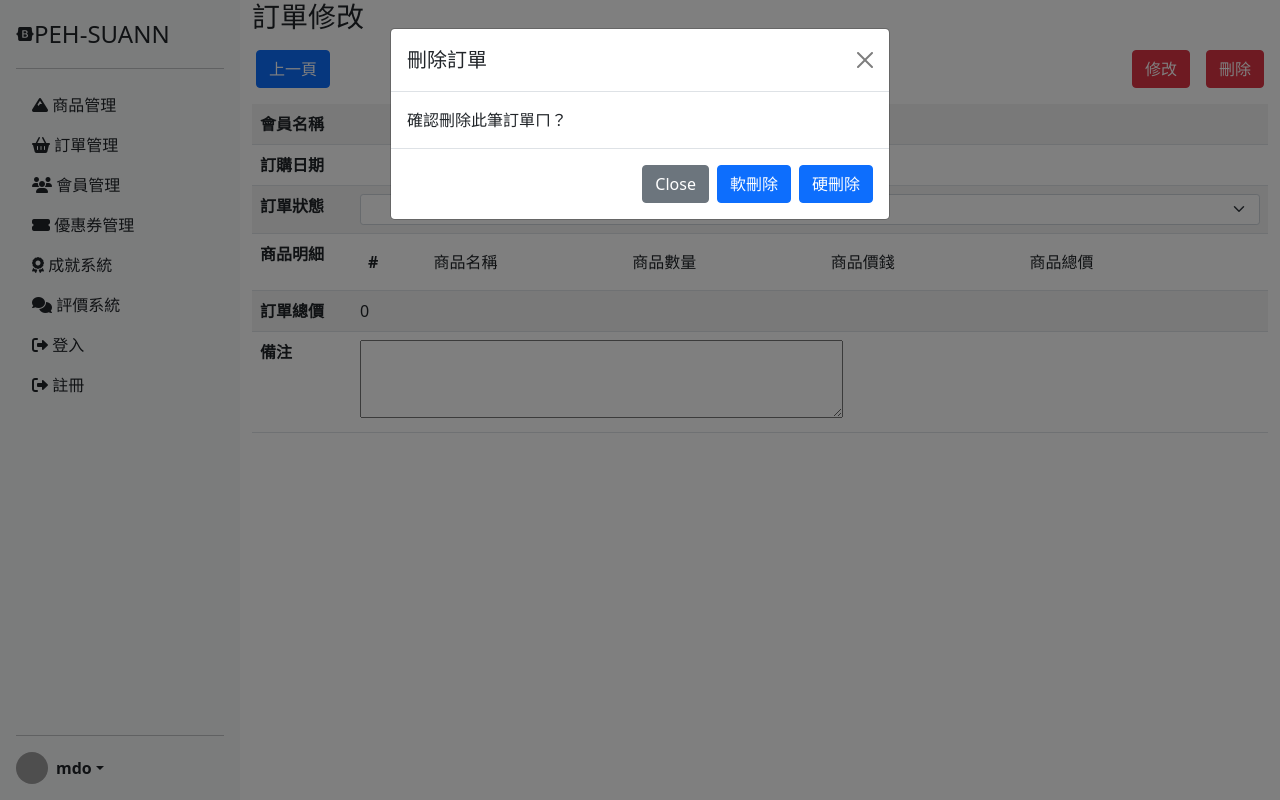
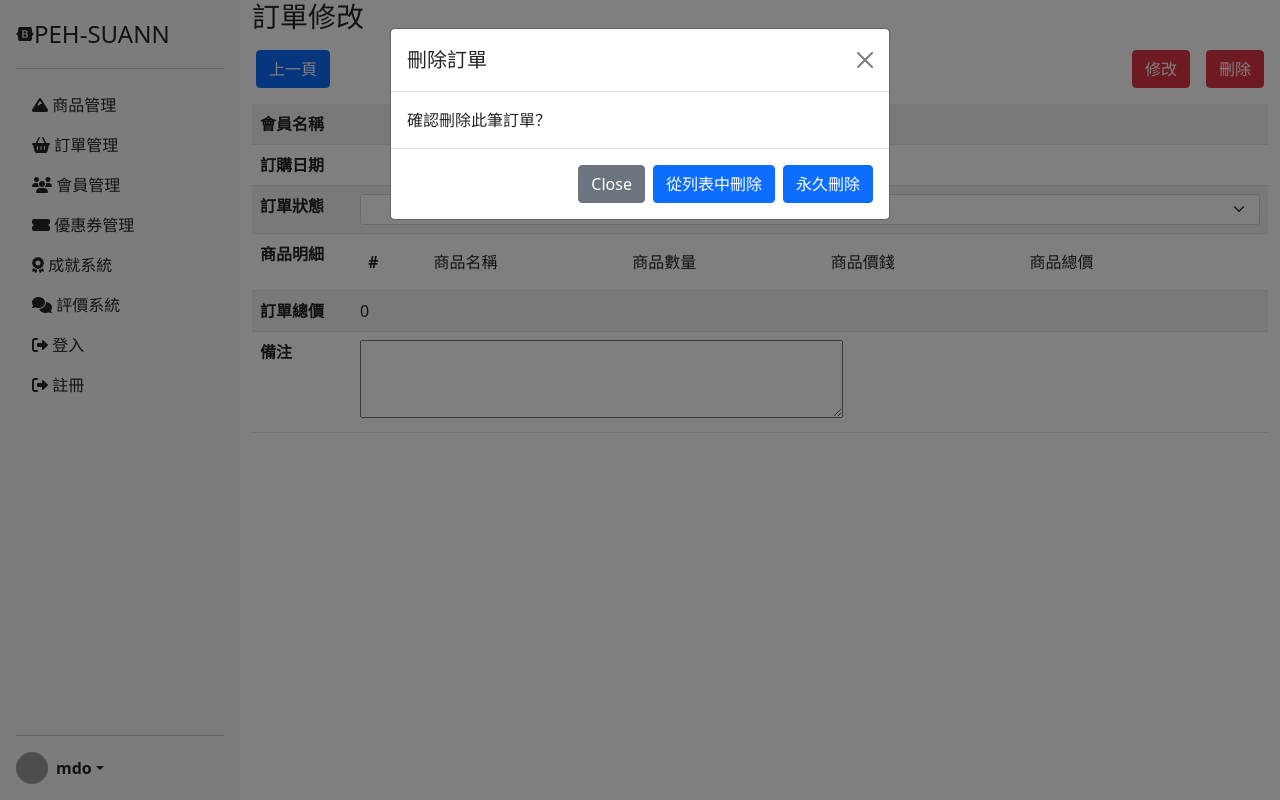
Before and after one commit to peh-suann/midterm_, a PHP site: page /order_edit.php?sid=1 in a window 1280 px wide, after a click on "刪除". Run offline with PHP 8.4, Linux system fonts and the light colour scheme; data that the repository does not hold is empty; grey boxes are pictures that could not be loaded.

Commit message:
Update order_edit.php

```diff
--- a/order_edit.php
+++ b/order_edit.php
@@ -81,15 +81,15 @@
                         <button type="button" class="btn-close" data-bs-dismiss="modal" aria-label="Close"></button>
                     </div>
                     <div class="modal-body">
-                        確認刪除此筆訂單ㄇ？
+                        確認刪除此筆訂單？
                     </div>
                     <div class="modal-footer">
                         <button type="button" class="btn btn-secondary" data-bs-dismiss="modal">Close</button>
                         <a href="javascript: fake_delete_it(<?= $current_sid ?>)">
-                            <button type="button" class="btn btn-primary">軟刪除</button>
+                            <button type="button" class="btn btn-primary">從列表中刪除</button>
                         </a>
                         <a href="javascript: delete_it(<?= $current_sid ?>)">
-                            <button type="button" class="btn btn-primary">硬刪除</button>
+                            <button type="button" class="btn btn-primary">永久刪除</button>
                         </a>
                     </div>
                 </div>
@@ -176,13 +176,12 @@
                                                         確認刪除此項商品？
                                                     </div>
                                                     <div class="modal-footer">
-                                                        <?= $same_order_sid_rows[$i]['sid'] ?>
                                                         <button type="button" class="btn btn-secondary" data-bs-dismiss="modal">Close</button>
                                                         <a href="javascript: fake_delete_product(<?= $current_sid ?>, <?= $same_order_sid_rows[$i]['sid'] ?>)">
-                                                            <button type="button" class="btn btn-primary">軟刪除</button>
+                                                            <button type="button" class="btn btn-primary">從列表中刪除</button>
                                                         </a>
                                                         <a href="javascript: delete_product(<?= $current_sid ?>, <?= $same_order_sid_rows[$i]['sid'] ?>)">
-                                                            <button type="button" class="btn btn-primary">硬刪除</button>
+                                                            <button type="button" class="btn btn-primary">永久刪除</button>
                                                         </a>
                                                     </div>
                                                 </div>
```
